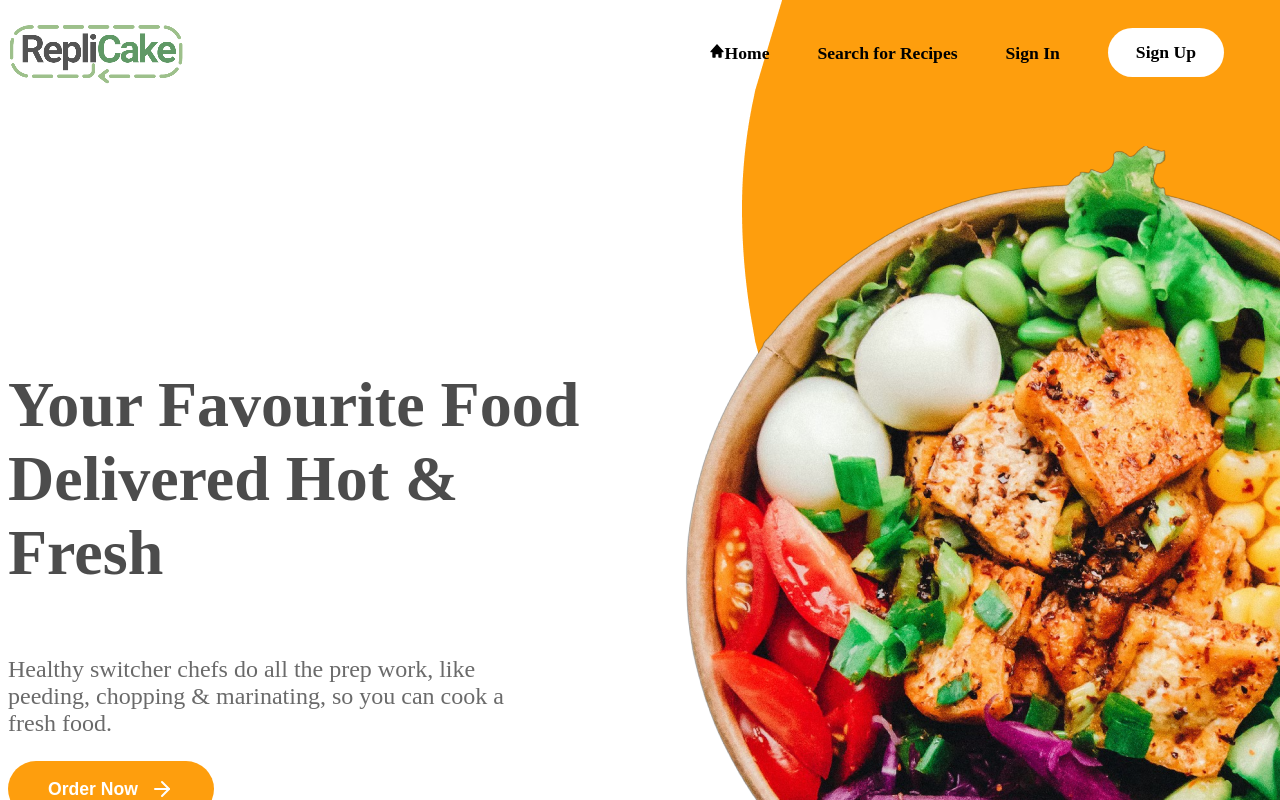
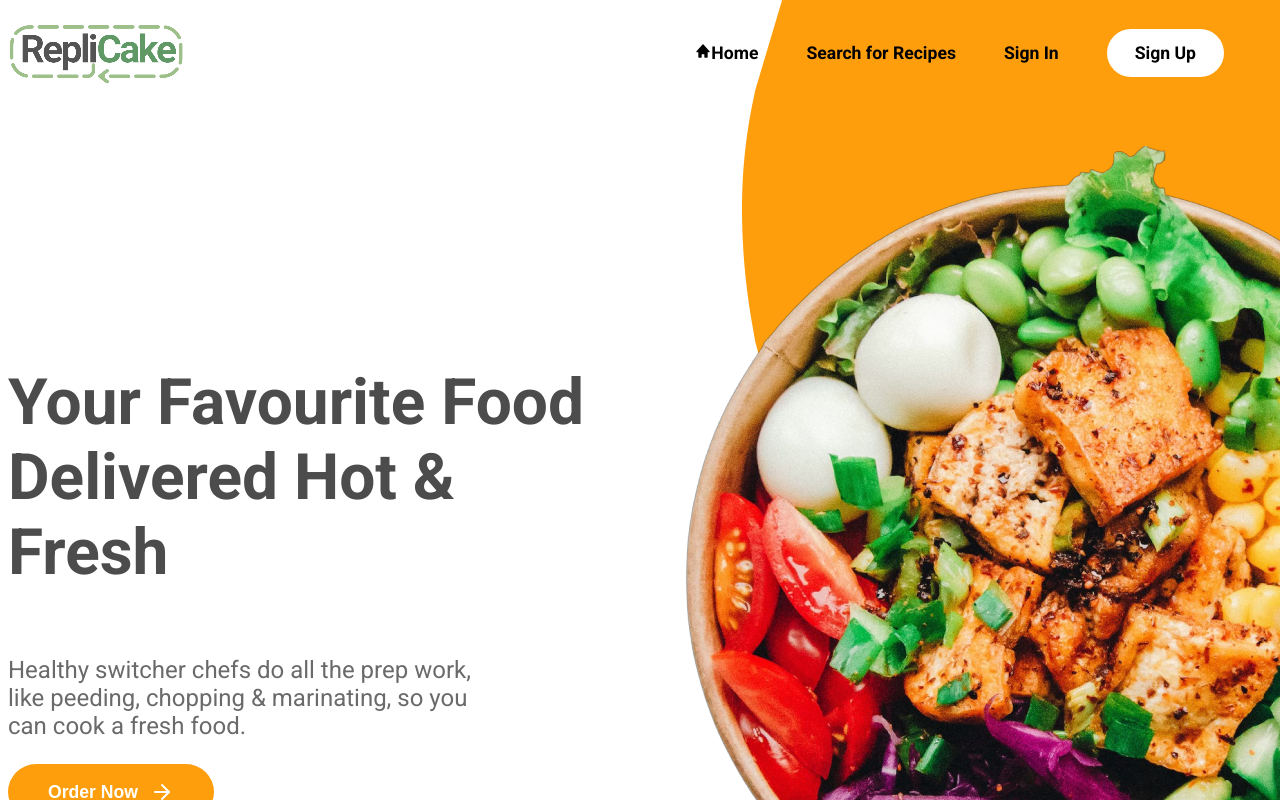
Before and after one commit to HPhilipN/C276-Project, a React (Vite) app in the folder frontend/: page / in a window 1280 px wide. Shown: the top 800 px of the page. Built offline with nearby package versions, Linux system fonts and the light colour scheme.

Commit message:
fixed the font emergency

```diff
--- a/frontend/src/App.css
+++ b/frontend/src/App.css
@@ -1,4 +1,8 @@
+@import url("https://fonts.googleapis.com/css?family=Roboto:400,700");
 
+.App {
+  font-family: "Roboto", "sans-serif";
+}
 
 nav {
   display: flex;
@@ -404,9 +408,6 @@ nav {
   }
 }
 
-@import url("https://fonts.googleapis.com/css?family=Roboto:400,700");
-
-
 .work-section-info {
   background-color: white;
   padding: 20px;
```
